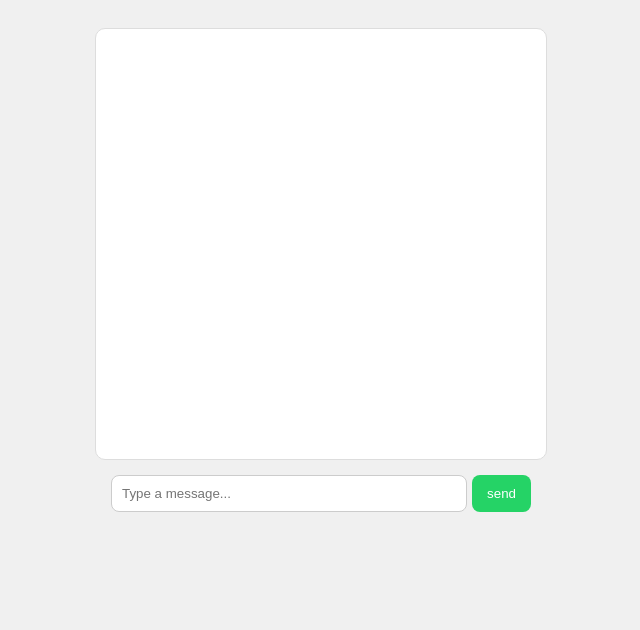
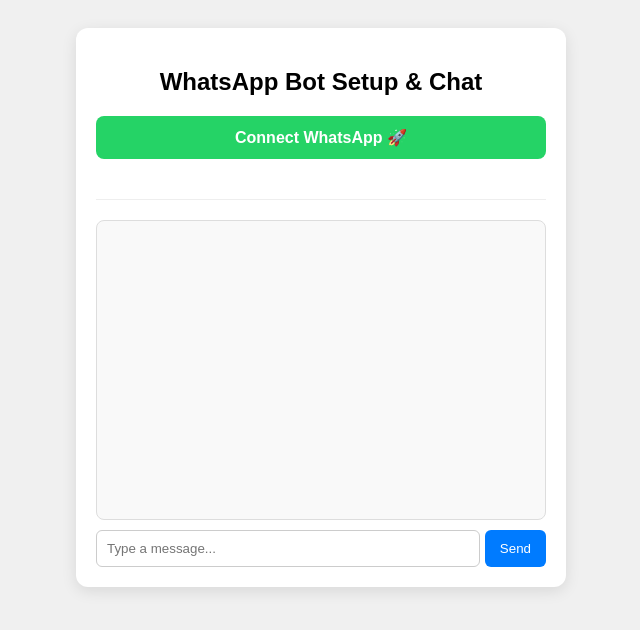
Before and after one commit to slmslh715-glitch/bot_app-, a Flask app: page / in a window 1280 px wide. Shown: the top 630 px of the page, without its empty margins (319-959 px from the left). Run offline with Flask 3, Linux system fonts and the light colour scheme; some libraries are stand-ins or nearby versions.

Commit message:
Update chat.html

```diff
--- a/templates/chat.html
+++ b/templates/chat.html
@@ -3,45 +3,85 @@
 <head>
     <meta charset="UTF-8">
     <meta name="viewport" content="width=device-width, initial-scale=1.0">
-        <title>Store Bot</title>
+    <title>WhatsApp Bot & Onboarding</title>
     <style>
-            body { font-family: Arial, sans-serif; background: #f0f0f0; padding: 20px; }
-            #chat {width: 420px; background: white; margin: 0 auto; padding: 15px; border-radius: 10px; height: 400px; overflow-y: auto; border: 1px solid #ddd; }
-            .msg { padding: 8px 12px; margin: 8px 0; border-radius: 12px; max-width: 80%; word-wrap: break-word; }
+        body { font-family: Arial, sans-serif; background: #f0f0f0; padding: 20px; text-align: center; }
+        .container { max-width: 450px; margin: 0 auto; background: white; padding: 20px; border-radius: 12px; box-shadow: 0 4px 15px rgba(0,0,0,0.1); }
+        .btn-whatsapp { background-color: #25D366; color: white; border: none; padding: 12px 20px; font-size: 16px; border-radius: 8px; cursor: pointer; font-weight: bold; width: 100%; margin-bottom: 20px; }
+        .btn-whatsapp:hover { background-color: #1ebe5d; }
+        hr { border: 0; border-top: 1px solid #eee; margin: 20px 0; }
+        #chat { width: 100%; background: #f9f9f9; padding: 10px; border-radius: 8px; height: 300px; overflow-y: auto; border: 1px solid #ddd; text-align: left; margin-bottom: 10px; box-sizing: border-box; }
+        .msg { padding: 8px 12px; margin: 6px 0; border-radius: 8px; max-width: 80%; word-wrap: break-word; }
         .user { background: #dcf8c6; margin-left: auto; text-align: right; }
-            .bot { background: #eee; margin-right: auto; }
-            .input-area { width: 420px; margin: 15px auto; display: flex; gap: 5px; }
-            input { flex: 1; padding: 10px; border-radius: 8px; border: 1px solid #ccc; }
-            button { padding: 10px 15px; border-radius: 8px; border: none; background: #25D366; color: white; cursor: pointer; }
+        .bot { background: #eee; }
+        .input-area { display: flex; gap: 5px; }
+        input { flex: 1; padding: 10px; border: 1px solid #ccc; border-radius: 6px; }
+        button.send-btn { padding: 10px 15px; border-radius: 6px; border: none; background: #007bff; color: white; cursor: pointer; }
     </style>
 </head>
 <body>
 
+    <div class="container">
+        <h2>WhatsApp Bot Setup & Chat</h2>
+
+        <!-- WhatsApp Embedded Signup Button -->
+        <button class="btn-whatsapp" onclick="launchWhatsAppSignup()">Connect WhatsApp 🚀</button>
+
+        <hr>
+
+        <!-- Chat Interface -->
         <div id="chat"></div>
-
         <div class="input-area">
             <input id="input" placeholder="Type a message...">
-                <button onclick="send()">send</button>
+            <button class="send-btn" onclick="sendMessage()">Send</button>
+        </div>
     </div>
 
     <script>
-                async function send(){
-                    let text = document.getElementById('input').value;
+      // Meta SDK Initialization
+      window.fbAsyncInit = function() {
+        FB.init({
+          appId: 'YOUR_FB_APP_ID',
+          cookie: true,
+          xfbml: true,
+          version: 'v18.0'
+        });
+      };
+
+      function launchWhatsAppSignup() {
+        FB.login(function(response) {
+          if (response.authResponse) {
+            const code = response.authResponse.code;
+            fetch('/auth/whatsapp/callback?code=' + code)
+              .then(res => res.json())
+              .then(data => {
+                if(data.success) {
+                  alert('Store successfully connected and bot activated!');
+                } else {
+                  alert('Connection failed, please try again.');
+                }
+              });
+          }
+        }, {
+          config_id: 'YOUR_CONFIG_ID',
+          response_type: 'code',
+          override_default_response_type: true,
+          extras: { "feature": "whatsapp_business_app_onboarding" }
+        });
+      }
+
+      // Chat Message Handler
+      async function sendMessage() {
+        let inputField = document.getElementById('input');
+        let text = inputField.value;
+        if(!text) return;
+
         let chat = document.getElementById('chat');
-                let res = await fetch('/chat', {
-                    method: 'POST',
-                    headers: {'Content-Type':'application/json'},
-                    body: JSON.stringify({message: text})}
-                )
-
-                    let data = await res.json();
-                    chat.innerHTML += `<div class="msg bot">${data.reply}</div>`;
+        chat.innerHTML += `<div class="msg user">${text}</div>`;
+        inputField.value = '';
         chat.scrollTop = chat.scrollHeight;
       }
-                    document.getElementById('input').addEventListener ('keypress', function(e){
-                        if(e.key === 'Enter'){
-                         send();
-                        }
-                    });
     </script>
+    <script async defer crossorigin="anonymous" src="https://connect.facebook.net/en_US/sdk.js"></script>
 </body>
+</html>
```
Lines whose indentation alone changed are shown as unchanged.
